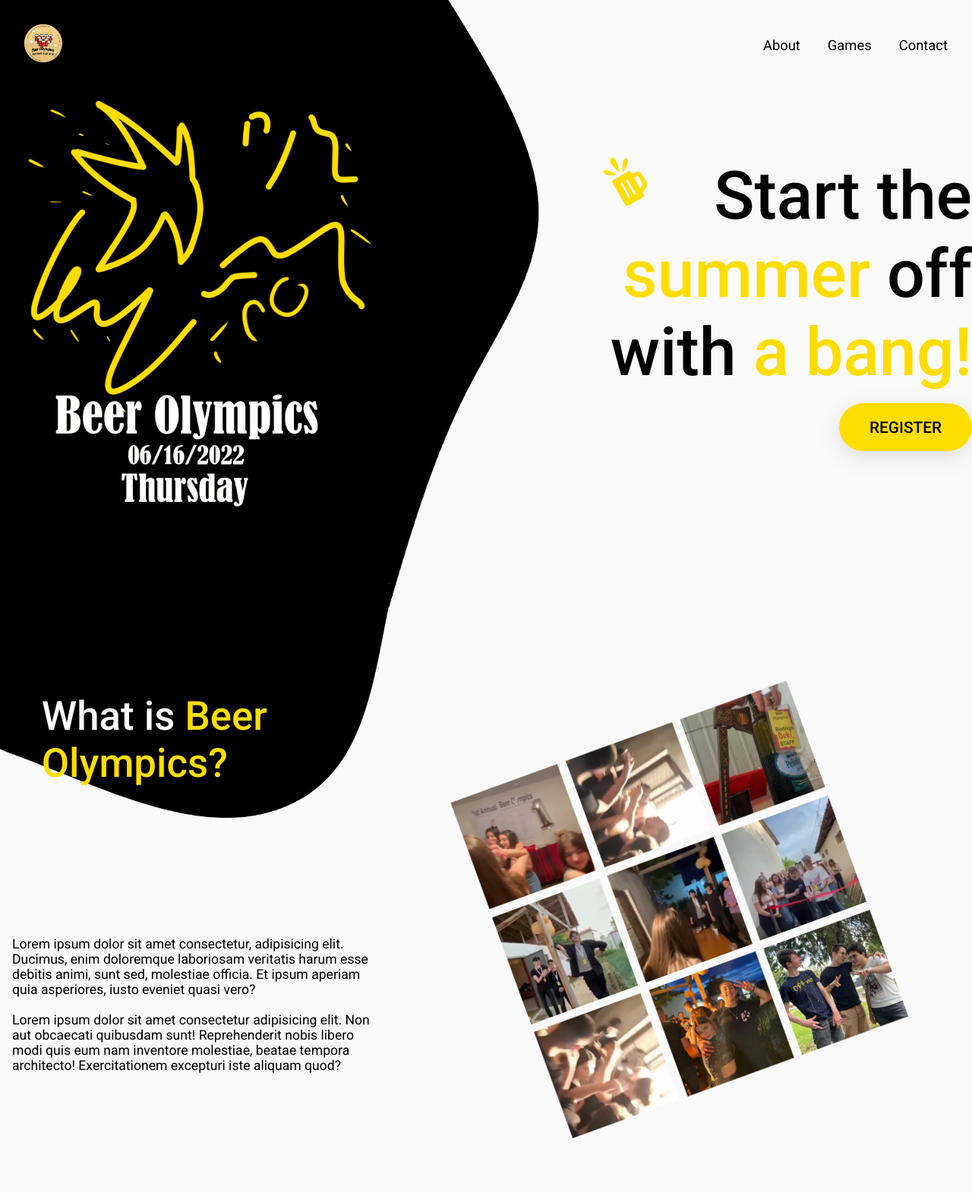
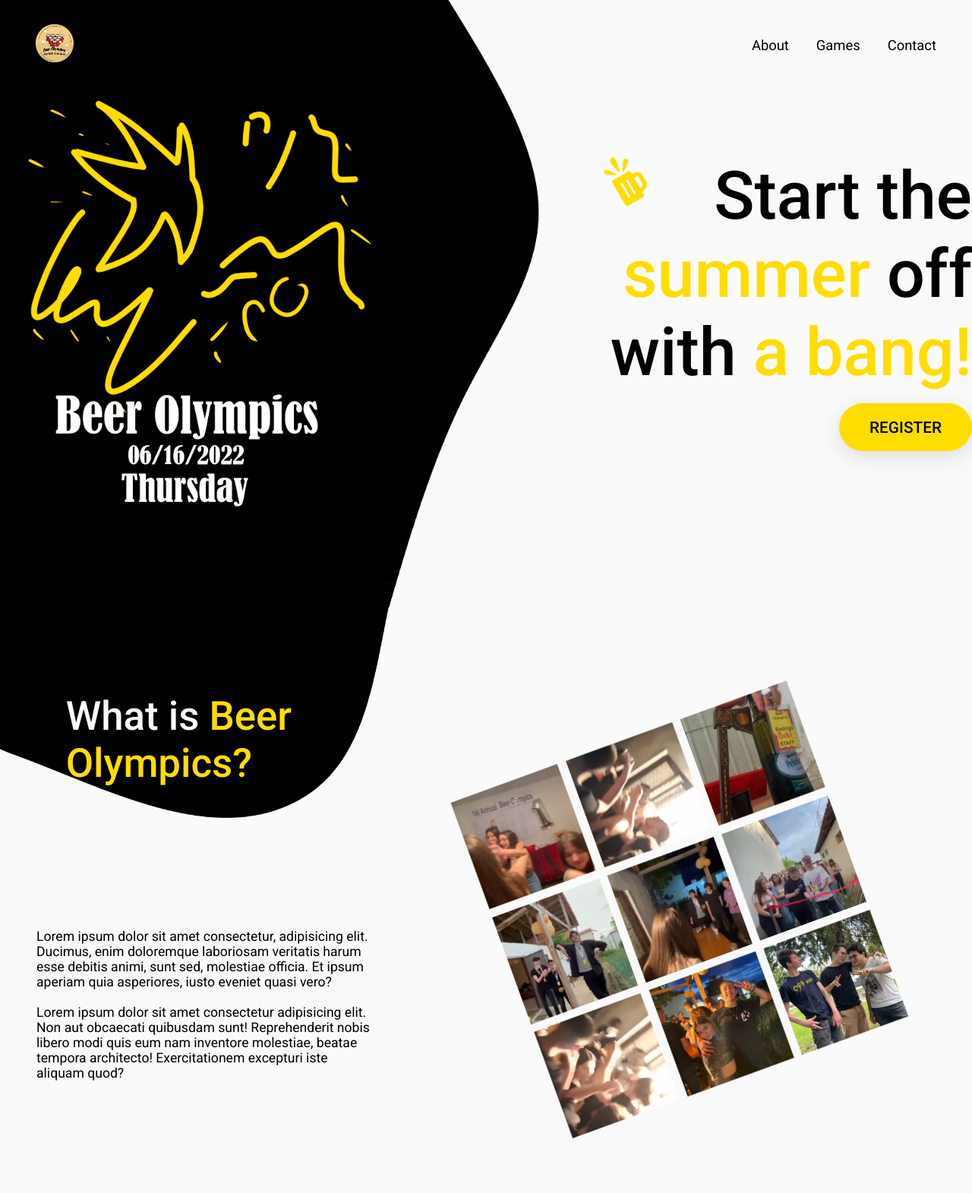
Before and after one commit to JackBiofryd/beerolympics, a plain HTML site: page index.html in a window 1280 px wide. Shown: the top 1571 px of the page at 76% size. Drawn offline with Linux system fonts and the light colour scheme.

Commit message:
reduced container size

```diff
--- a/style.css
+++ b/style.css
@@ -5,7 +5,7 @@
 	--primary: #fd0;
 	--dark-primary: #eacb00;
 	--fonts: 'Roboto', 'Arial', 'Helvetica';
-	--max-width: 1350px;
+	--max-width: 1250px;
 }
 
 /* Reset */
@@ -279,10 +279,13 @@ svg {
 #about .text-wrapper h2 {
 	max-width: 520px;
 }
+#about .text-wrapper p {
+	padding-left: 2rem;
+}
 #about .text-wrapper .L-heading {
 	position: absolute;
 	top: 7rem;
-	right: 10rem;
+	right: 8rem;
 }
 
 #about .top {
```
